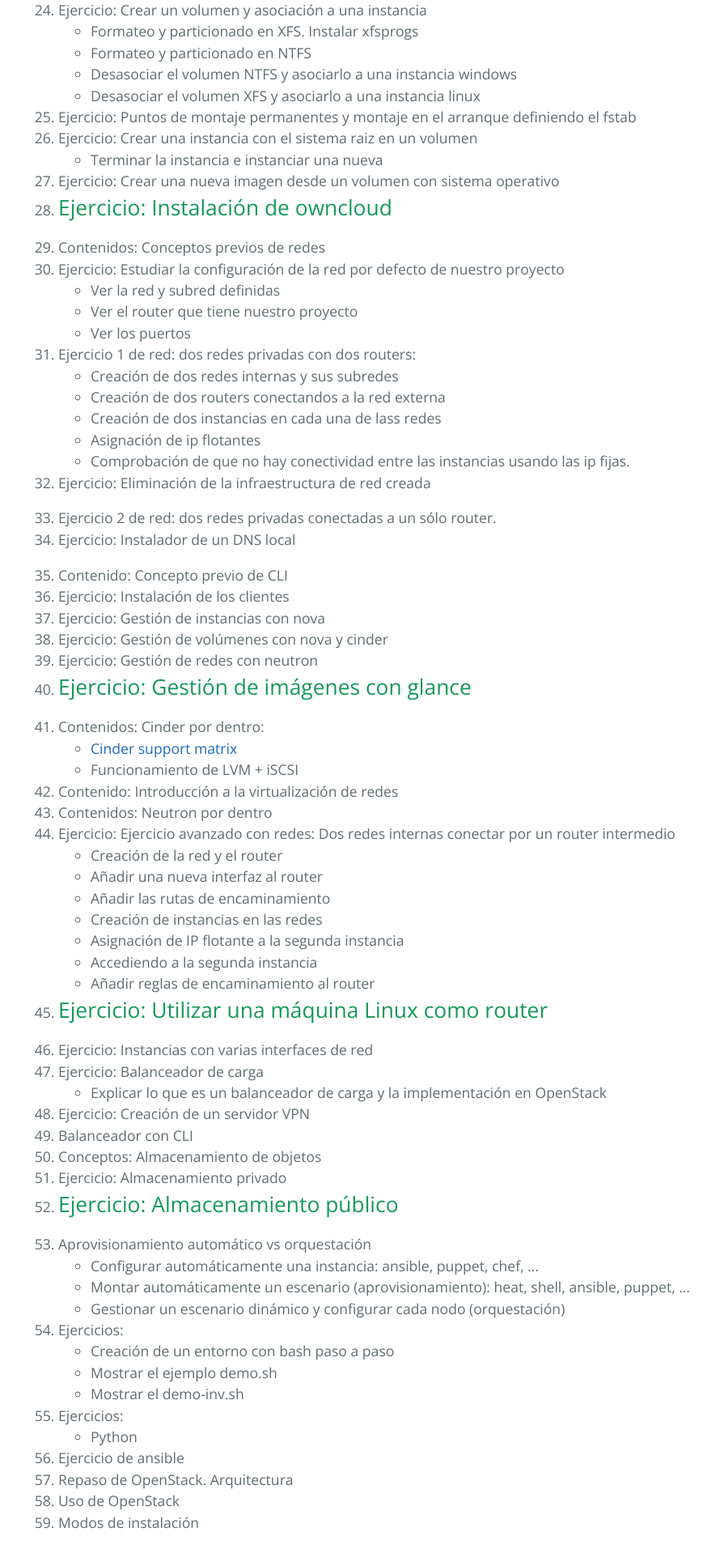
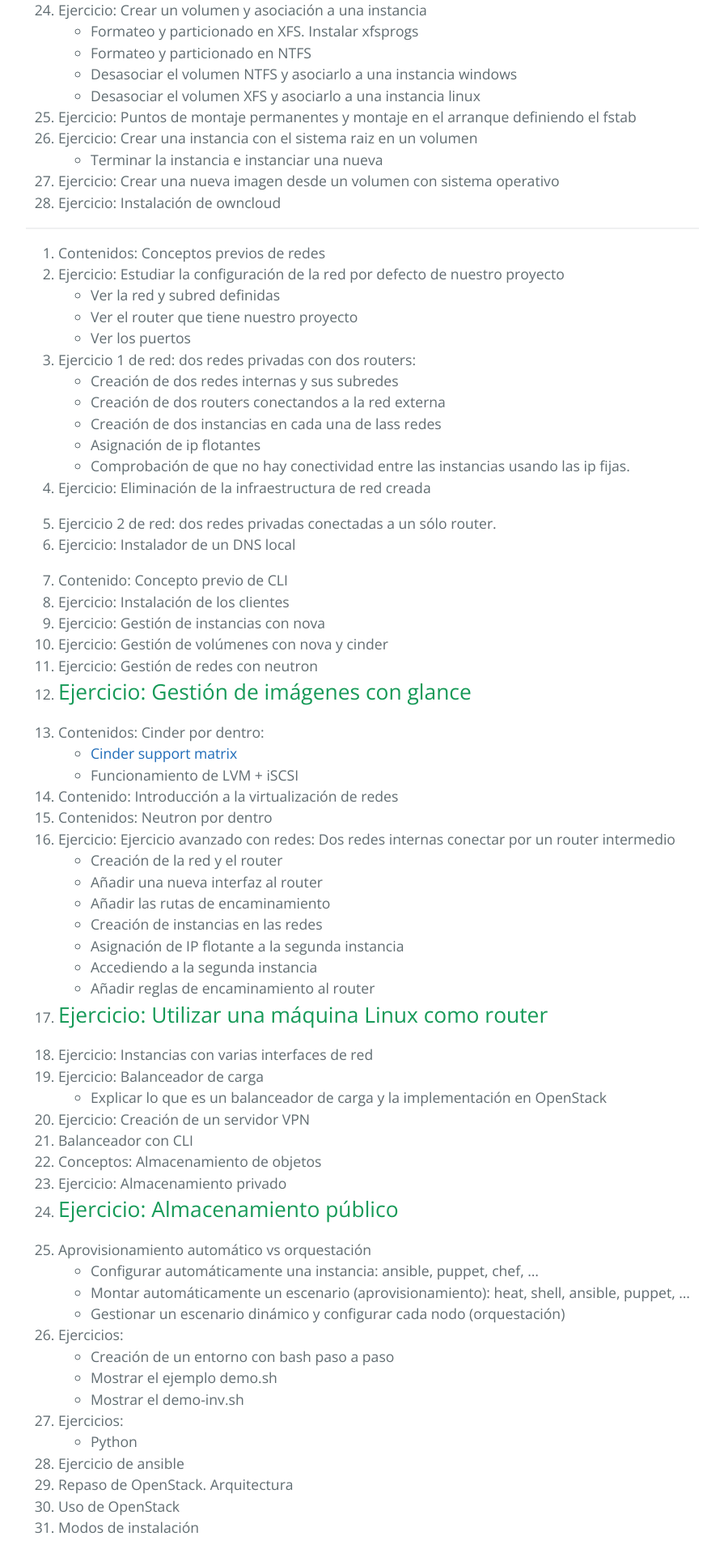
Before and after one commit to iesgn/ow1, a Jekyll site: the page built from curso/sesion.md, in a window 1280 px wide. Shown: the part 2910-4823 px from the top of the page at 81% size, without its empty margins (192-1087 px from the left). Built offline with Jekyll 4.4.1, drawn with Linux system fonts in a browser that asks for light colours.

Commit message:
Modificación

```diff
--- a/curso/sesion.md
+++ b/curso/sesion.md
@@ -83,7 +83,7 @@ tittle: Sesiones online
  * Terminar la instancia e instanciar una nueva
 1. Ejercicio: Crear una nueva imagen desde un volumen con sistema operativo
 1. Ejercicio: Instalación de owncloud
-----
+<hr/>
 1. Contenidos: Conceptos previos de redes
 1. Ejercicio: Estudiar la configuración de la red por defecto de nuestro proyecto
  * Ver la red y subred definidas
```
